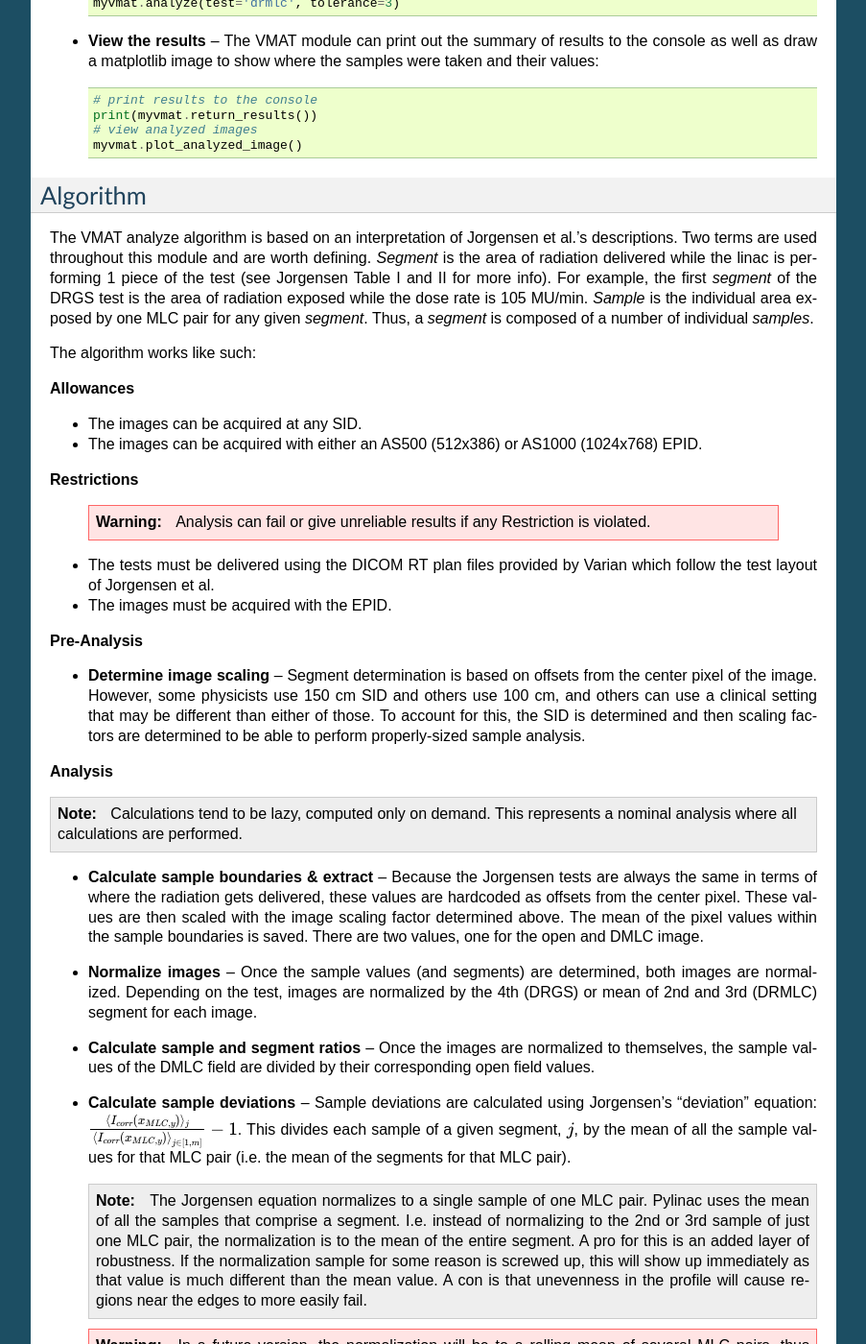
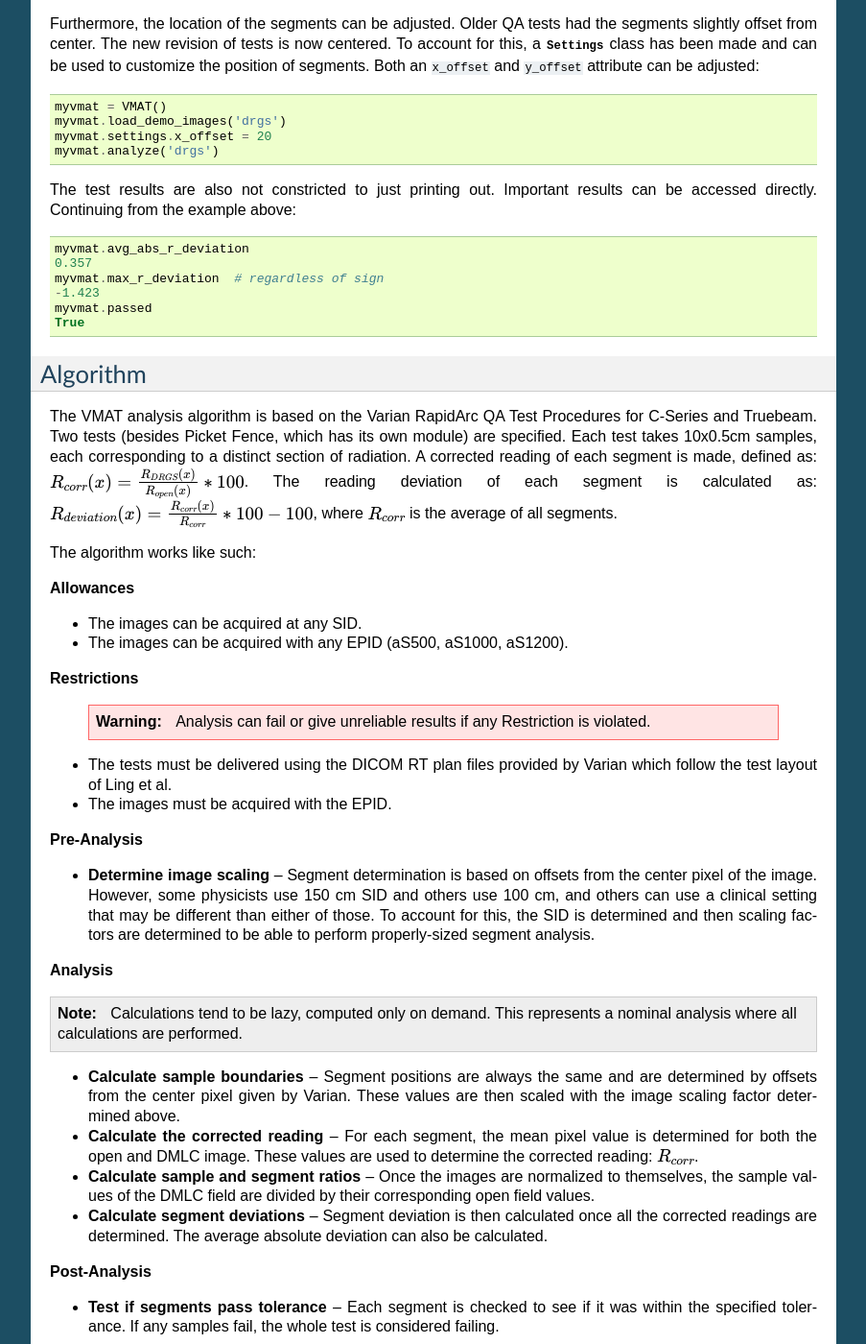
Before and after one commit to jrkerns/pylinac, a Sphinx documentation site: the page built from docs/source/vmat_docs.rst, in a window 1280 px wide and 1400 px high, scrolled down 1939 px. Shown: the whole window at 96% size, without its empty margins (198-1101 px from the left). Built offline with Sphinx 7.4.7, drawn with Linux system fonts in a browser that asks for light colours; some of the changed text lies outside the part shown.

Commit message:
docs reworked

```diff
--- a/docs/source/vmat_docs.rst
+++ b/docs/source/vmat_docs.rst
@@ -22,32 +22,9 @@
 Results will be printed to the console and a figure showing both the Open field and MLC field image will pop up::
 
     Dose Rate & MLC Speed
-    Test Results (Tol. +/-3.0%): PASS
-
-    Overall Results:
-    Max Positive Deviation: 0.496%
-    Max Negative Deviation: -0.500%
-    Absolute Mean Deviation: 0.402%
-
-    1.6cm/s Segment:
-    Max Positive Deviation: 0.496%
-    Max Negative Deviation: 0.286%
-    Absolute Mean Deviation: 0.405%
-
-    2.4cm/s Segment:
-    Max Positive Deviation: -0.273%
-    Max Negative Deviation: -0.446%
-    Absolute Mean Deviation: 0.390%
-
-    0.8cm/s Segment:
-    Max Positive Deviation: -0.314%
-    Max Negative Deviation: -0.500%
-    Absolute Mean Deviation: 0.414%
-
-    0.4cm/s Segment:
-    Max Positive Deviation: 0.453%
-    Max Negative Deviation: 0.302%
-    Absolute Mean Deviation: 0.398%
+    Test Results (Tol. +/-1.5%): PASS
+    Max Deviation: 0.437%
+    Absolute Mean Deviation: 0.382%
 
 .. image:: images/vmat_analyzed.png
 
@@ -55,12 +32,14 @@
 -----------------
 
 If you want to perform these specific QA tests, you'll need DICOM plan files that control the linac precisely to deliver the test fields.
-These can be downloaded from my.varian.com, but conveniently, they are `included <https://github.com/jrkerns/pylinac/tree/master/Files/VMAT%20QA%20dicom%20files>`_ in the package.
+These can be downloaded from my.varian.com. Once logged in, search for RapidArc and you should see two items called "RapidArc QA Test Procedures
+and Files for TrueBeam"; there will be a corresponding one for C-Series. Use the RT Plan files and follow the instructions, not including the assessment procedure,
+which is the point of this module. Save the images somewhere you can access.
 
 Typical Use
 -----------
 
-The VMAT QA analysis follows what is specified in Jorgensen et al. and assumes your tests will run the exact same way. Let us assume
+The VMAT QA analysis follows what is specified in the Varian RapidArc QA tests and assumes your tests will run the exact same way. Let us assume
 you've made a VMAT object as follows::
 
     from pylinac.vmat import VMAT
@@ -78,48 +57,72 @@
       myvmat.load_image(open_img, im_type='open')
       myvmat.load_image(dmlc_img, im_type='mlc')
 
-      # *OR*
+  or load from a UI dialog box::
 
-      # Identify the images using a UI
-      myvmat.load_image_UI(im_type='open')
+      myvmat.load_image_UI(im_type='open')  # tkinter UI box will pop up
       myvmat.load_image_UI(im_type='mlc')
 
 * **Analyze the images** -- This is where pylinac does its work. Once the images are loaded, tell VMAT to analyze the images. See the
-  Algorithm section for details on how this is done. The test to run (whether DRGS or DRMLC) needs to be specified. Tolerance
-  can also be passed, but has a default value of 3%::
+  Algorithm section for details on how this is done. The test to run (whether DRGS or MLCS) needs to be specified. Tolerance
+  can also be passed, but has a default value of 1.5%::
 
       # analyze
-      myvmat.analyze(test='drmlc', tolerance=3)
+      myvmat.analyze(test='mlcs', tolerance=1.5)
 
 * **View the results** -- The VMAT module can print out the summary of results to the console as well as draw a matplotlib image to show where the
-  samples were taken and their values::
+  segments were placed and their values::
 
       # print results to the console
       print(myvmat.return_results())
       # view analyzed images
       myvmat.plot_analyzed_image()
 
+Customizing
+-----------
+
+The VMAT test can be customized using the ``tolerance`` parameter to whatever tolerance is needed, whether simply
+using a default (1.5), or a clinical value.
+
+Furthermore, the location of the segments can be adjusted. Older QA tests had the segments slightly offset from center.
+The new revision of tests is now centered. To account for this, a :class:`~pylinac.vmat.Settings` class has been made
+and can be used to customize the position of segments. Both an ``x_offset`` and ``y_offset`` attribute can be adjusted::
+
+    myvmat = VMAT()
+    myvmat.load_demo_images('drgs')
+    myvmat.settings.x_offset = 20
+    myvmat.analyze('drgs')
+
+The test results are also not constricted to just printing out. Important results can be accessed directly.
+Continuing from the example above::
+
+    myvmat.avg_abs_r_deviation
+    0.357
+    myvmat.max_r_deviation  # regardless of sign
+    -1.423
+    myvmat.passed
+    True
+
 Algorithm
 ---------
 
-The VMAT analyze algorithm is based on an interpretation of Jorgensen et al.'s descriptions. Two terms are used
-throughout this module and are worth defining. *Segment* is the area of radiation delivered while the linac is performing 1 piece of
-the test (see Jorgensen Table I and II for more info). For example, the first *segment* of the DRGS test is the area of
-radiation exposed while the dose rate is 105 MU/min. *Sample* is the individual area exposed by one MLC pair for any
-given *segment*. Thus, a *segment* is composed of a number of individual *samples*.
+The VMAT analysis algorithm is based on the Varian RapidArc QA Test Procedures for C-Series and Truebeam. Two tests
+(besides Picket Fence, which has its own module) are specified. Each test takes 10x0.5cm samples, each corresponding to
+a distinct section of radiation. A corrected reading of each segment is made, defined as:
+:math:`R_{corr}(x) = \frac{R_{DRGS}(x)}{R_{open}(x)} * 100`. The reading deviation of each segment is calculated as:
+:math:`R_{deviation}(x) = \frac{R_{corr}(x)}{R_{corr}} * 100 - 100`, where :math:`R_{corr}` is the average of all segments.
 
 The algorithm works like such:
 
 **Allowances**
 
 * The images can be acquired at any SID.
-* The images can be acquired with either an AS500 (512x386) or AS1000 (1024x768) EPID.
+* The images can be acquired with any EPID (aS500, aS1000, aS1200).
 
 **Restrictions**
 
     .. warning:: Analysis can fail or give unreliable results if any Restriction is violated.
 
-* The tests must be delivered using the DICOM RT plan files provided by Varian which follow the test layout of Jorgensen et al.
+* The tests must be delivered using the DICOM RT plan files provided by Varian which follow the test layout of Ling et al.
 * The images must be acquired with the EPID.
 
 **Pre-Analysis**
@@ -127,7 +130,7 @@
 * **Determine image scaling** -- Segment determination is based on offsets from the center pixel of the image. However,
   some physicists use 150 cm SID and others use 100 cm, and others can use a clinical setting that may be different
   than either of those. To account for this, the SID is determined and then scaling factors are determined to be
-  able to perform properly-sized sample analysis.
+  able to perform properly-sized segment analysis.
 
 **Analysis**
 
@@ -135,35 +138,18 @@
     Calculations tend to be lazy, computed only on demand. This represents a nominal analysis
     where all calculations are performed.
 
-* **Calculate sample boundaries & extract** -- Because the Jorgensen tests are always the
-  same in terms of where the radiation gets delivered, these values are hardcoded as offsets from the center pixel.
-  These values are then scaled with the image scaling factor determined above. The mean of the pixel values within
-  the sample boundaries is saved. There are two values, one for the open and DMLC image.
-* **Normalize images** -- Once the sample values (and segments) are determined, both images are normalized.
-  Depending on the test, images are normalized by the 4th (DRGS) or mean of 2nd and 3rd (DRMLC) segment for each image.
+* **Calculate sample boundaries** -- Segment positions are always the same and are determined by offsets from the center pixel given by Varian.
+  These values are then scaled with the image scaling factor determined above.
+* **Calculate the corrected reading** -- For each segment, the mean pixel value is determined for both the open and DMLC image.
+  These values are used to determine the corrected reading: :math:`R_{corr}`.
 * **Calculate sample and segment ratios** -- Once the images are normalized to themselves, the sample values of the DMLC
   field are divided by their corresponding open field values.
-* **Calculate sample deviations** -- Sample deviations are calculated using Jorgensen's "deviation" equation:
-  :math:`\frac{\langle I_{corr}(x_{MLC,y}) \rangle _j}{{\langle I_{corr}(x_{MLC,y}) \rangle}_{j \in [1,m]}} - 1`.
-  This divides each sample of a given segment, :math:`j`, by the mean of all the sample values for that MLC pair (i.e. the mean of the
-  segments for that MLC pair).
-
-  .. note::
-    The Jorgensen equation normalizes to a single sample of one MLC pair. Pylinac uses the mean of all the samples that comprise
-    a segment. I.e. instead of normalizing to the 2nd or 3rd sample of just one MLC pair, the normalization is to the mean of the entire
-    segment. A pro for this is an added layer of robustness. If the normalization sample for some reason is screwed up, this will show
-    up immediately as that value is much different than the mean value. A con is that unevenness in the profile will cause regions near
-    the edges to more easily fail.
-
-  .. warning::
-    In a future version, the normalization will be to a rolling mean of several MLC pairs, thus keeping
-    a level of robustness but also reducing the oversensitivity to edge regions, but will require another dependency, `pandas
-    <http://pandas.pydata.org/>`_.
-
+* **Calculate segment deviations** -- Segment deviation is then calculated once all the corrected readings are determined.
+  The average absolute deviation can also be calculated.
 
 **Post-Analysis**
 
-* **Test if samples pass tolerance** -- Each sample is checked to see if it was within the specified tolerance. If any samples
+* **Test if segments pass tolerance** -- Each segment is checked to see if it was within the specified tolerance. If any samples
   fail, the whole test is considered failing.
 
 
@@ -174,6 +160,6 @@
     :no-show-inheritance:
 
 .. autoclass:: pylinac.vmat.Segment
+
+.. autoclass:: pylinac.vmat.Settings
     :no-show-inheritance:
-
-.. autoclass:: pylinac.vmat.Sample
```
Also changed, not shown: other parts of docs/source/vmat_docs.rst (+1 -1 lines), docs/source/images/vmat_analyzed.png.
